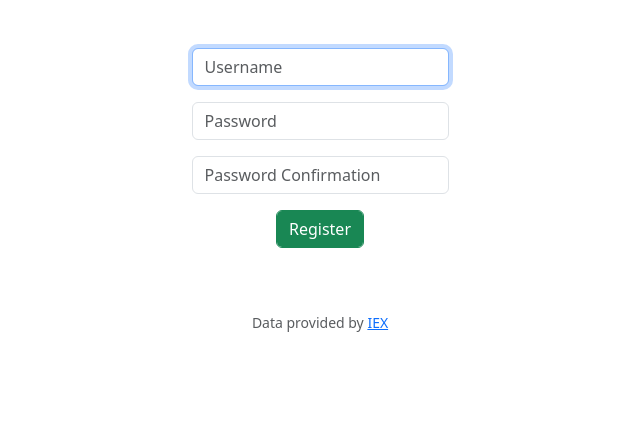
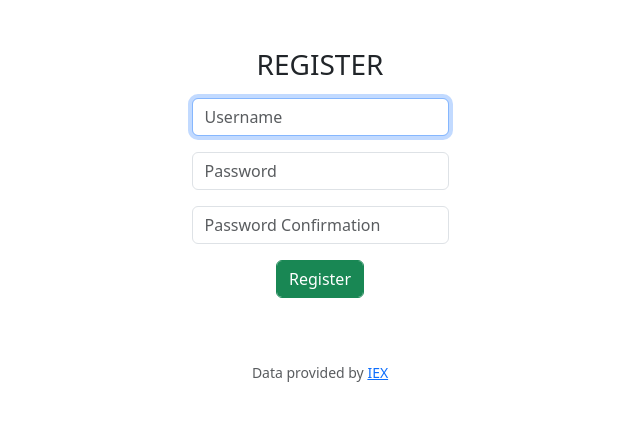
Before and after one commit to thejis-py/PythonProject, a Flask app: page /register in a window 1280 px wide. Shown: the part 61-482 px from the top of the page, without its empty margins (320-960 px from the left). Run offline with Flask 3, Linux system fonts and the light colour scheme.

Commit message:
edit template, add requirement package

```diff
--- a/app.py
+++ b/app.py
@@ -68,7 +68,7 @@ class History(db.Model):
 with app.app_context():
       db.create_all()
 
-
+"""
 #print data
 with app.app_context():
       #Users.query.delete()
@@ -87,6 +87,7 @@ with app.app_context():
       for i in history:
             print("his",i)
 
+"""
 
 #config session
 app.config["SESSION_PERMANENT"] = False
--- /dev/null
+++ b/requirements.txt
@@ -0,0 +1,4 @@
+Flask
+Flask-Session
+Flask-SQLAlchemy
+requests
--- a/templates/login.html
+++ b/templates/login.html
@@ -6,6 +6,9 @@ Log in
 
 {% block main%}
 <form method="post">
+    <div class="mb-3">
+        <h3>LOG IN</h2>
+    </div>
     <div class="mb-3">
         <input class="form-control mx-auto w-auto" type="text" id="username" name="username" autofocus required placeholder="Username">
     </div>
--- a/templates/register.html
+++ b/templates/register.html
@@ -6,6 +6,9 @@ Register
 
 {% block main%}
 <form method="post">
+    <div class="mb-3">
+        <h3>REGISTER</h2>
+    </div>
     <div class="mb-3">
         <input class="form-control mx-auto w-auto" type="text" id="username" name="username" autofocus placeholder="Username">
     </div>
```
